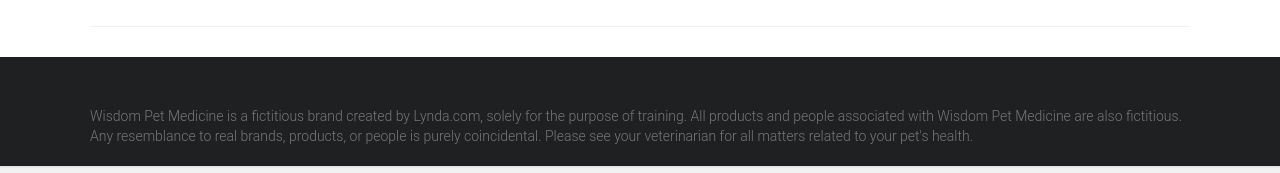
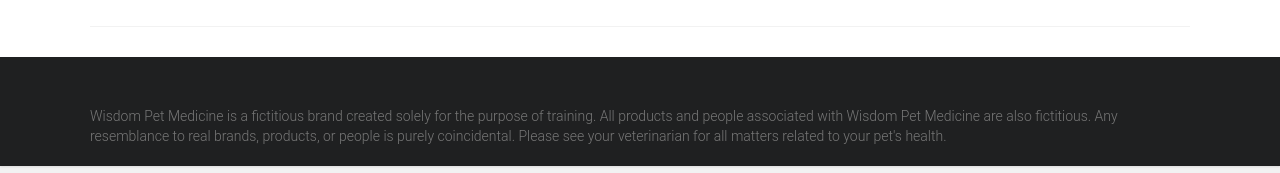
Before and after one commit to rijalsandeshraj/wisdompets, a Django app: page /adoptions/ in a window 1280 px wide. Shown: the part 627-800 px from the top of the page. Run offline with Django 3.2, Linux system fonts and the light colour scheme; data that the repository does not hold is empty.

Commit message:
Footer content changed.

```diff
--- a/adoptions/templates/base.html
+++ b/adoptions/templates/base.html
@@ -46,7 +46,7 @@
         </div>
         <footer id="colophon">
             <div class="inner-wrap">
-                Wisdom Pet Medicine is a fictitious brand created by Lynda.com, solely for the purpose of training. All
+                Wisdom Pet Medicine is a fictitious brand created solely for the purpose of training. All
                 products and people associated with Wisdom Pet Medicine are also fictitious. Any resemblance to real
                 brands, products, or people is purely coincidental. Please see your veterinarian for all matters related
                 to your pet's health.
```
